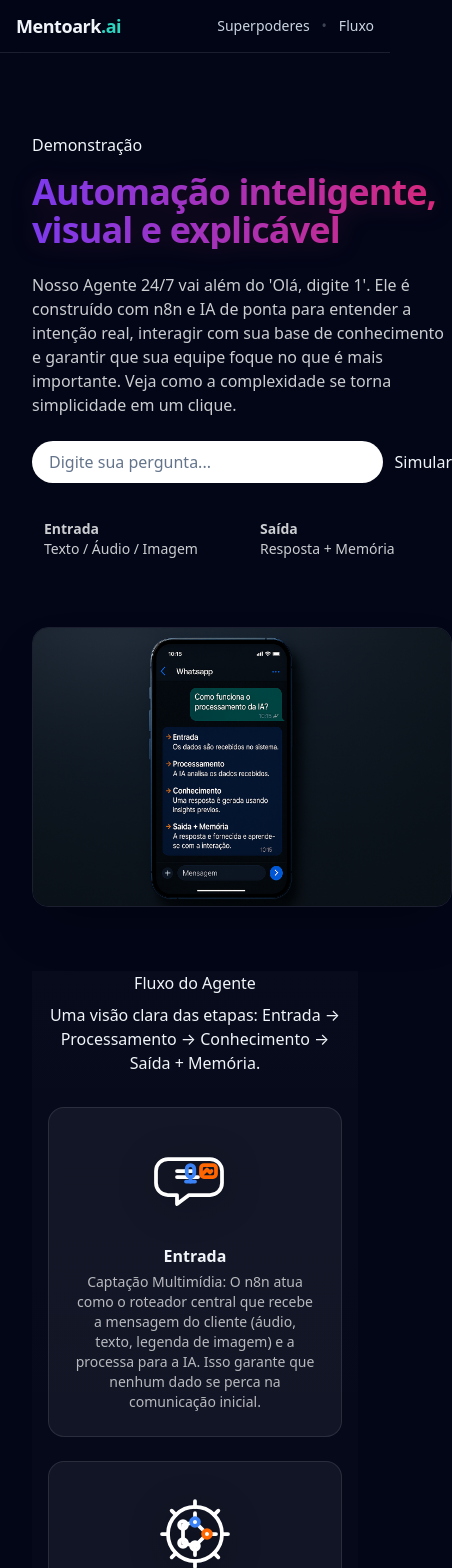
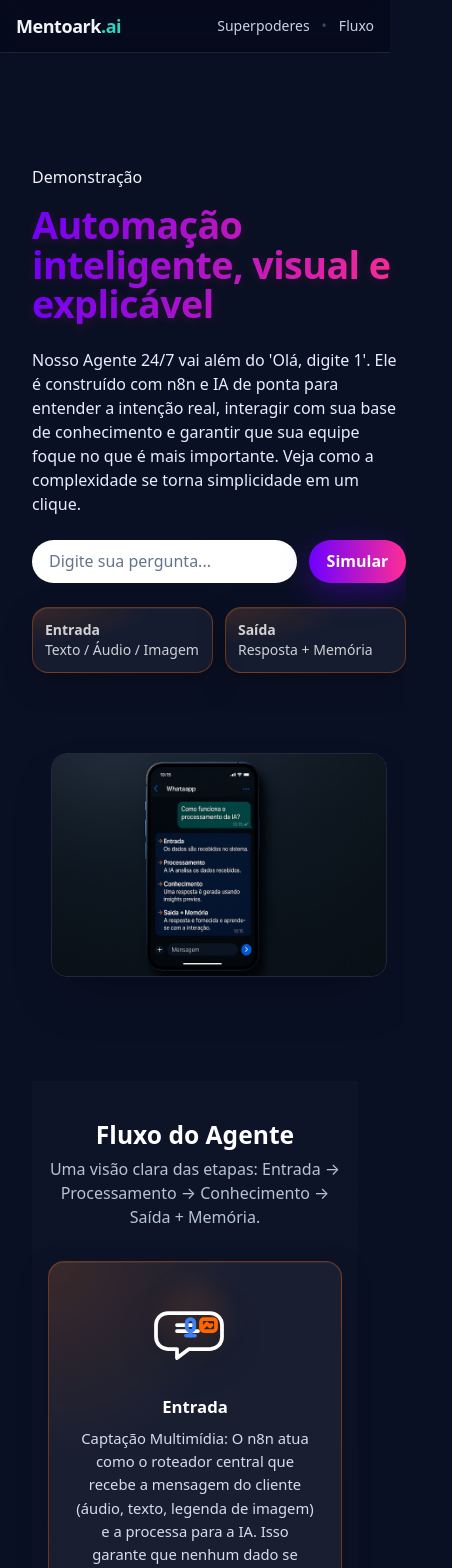
Before and after one commit to AngeloMarcos/Mentoark, a Next.js app in the folder frontend/: page / in a window 390 px wide. Shown: the top 1568 px of the page, 452 px wide, since content can reach past the window. Built offline with nearby package versions, Linux system fonts and the light colour scheme.

Commit message:
style(ui): fundo azul + glow; unifica bg; melhora contraste e responsivo

```diff
--- a/frontend/app/(site)/HeroSimulacao.tsx
+++ b/frontend/app/(site)/HeroSimulacao.tsx
@@ -1,4 +1,3 @@
-// frontend/app/(site)/_components/HeroSimulacao.tsx
 "use client";
 
 import Image from "next/image";
@@ -26,33 +25,22 @@
   };
 
   return (
-    <section className="section grid items-center gap-14 md:grid-cols-2">
-      {/* Coluna de texto */}
+    <section className="section hero grid items-center gap-14 md:grid-cols-2">
+      {/* Texto */}
       <div>
         <span className="badge">Demonstração</span>
 
-        {/* H1 com gradiente do botão, tracking e leading melhores */}
-        <h1
-          className="
-            mt-4 font-extrabold tracking-tight leading-[1.05]
-            text-4xl sm:text-5xl md:text-6xl lg:text-7xl
-            text-transparent bg-clip-text
-            bg-gradient-to-r from-[#7c3aed] to-[#db2777]
-            drop-shadow-[0_2px_12px_rgba(219,39,119,.18)]
-          "
-        >
+        <h1 className="h1 mt-4 text-gradient-primary">
           Automação inteligente, visual e explicável
         </h1>
 
-        {/* Parágrafo mais legível */}
-        <p className="mt-6 text-base md:text-lg text-white/80 max-w-[60ch]">
+        <p className="lead mt-6 max-w-[60ch]">
           Nosso Agente 24/7 vai além do &apos;Olá, digite 1&apos;. Ele é construído com n8n e IA de
           ponta para entender a intenção real, interagir com sua base de conhecimento e garantir
           que sua equipe foque no que é mais importante. Veja como a complexidade se torna
           simplicidade em um clique.
         </p>
 
-        {/* Campo + botão */}
         <div className="mt-6 flex max-w-md gap-3">
           <label htmlFor="simulacao-input" className="sr-only">Digite sua pergunta</label>
           <input
@@ -65,39 +53,30 @@
             onKeyDown={(e) => e.key === "Enter" && handleSimular()}
             autoComplete="off"
           />
-          <button
-            type="button"
-            className="btn btn--primary"
-            onClick={handleSimular}
-            aria-label="Executar simulação"
-          >
+          <button type="button" className="btn btn--primary" onClick={handleSimular}>
             Simular
           </button>
         </div>
 
-        {/* Etiquetas */}
         <div className="mt-6 grid grid-cols-2 gap-3 text-sm text-white/80">
-          <div className="card p-3">
+          <div className="card-accent-orange p-3">
             <div className="font-semibold">Entrada</div>
             <div>Texto / Áudio / Imagem</div>
           </div>
-          <div className="card p-3">
+          <div className="card-accent-orange p-3">
             <div className="font-semibold">Saída</div>
             <div>Resposta + Memória</div>
           </div>
         </div>
       </div>
 
-      {/* Coluna do mockup (dobrado) */}
+      {/* Mockup + balões */}
       <div className="relative">
         <motion.div
           initial={{ opacity: 0, y: 12 }}
           animate={{ opacity: 1, y: 0 }}
           transition={{ duration: 0.5 }}
-          className="
-            relative mx-auto
-            w-[420px] sm:w-[560px] lg:w-[680px]   /* era 280/340 → ~2x */
-          "
+          className="relative mx-auto hero-mockup"
         >
           <Image
             src="/hero/hero-mockup.png"
@@ -108,7 +87,6 @@
             priority
           />
 
-          {/* Balões */}
           <div className="pointer-events-none absolute inset-0 flex flex-col justify-end space-y-2 p-4">
             {messages.map((msg, i) => (
               <motion.div
--- a/frontend/app/(site)/_components/FlowStep.tsx
+++ b/frontend/app/(site)/_components/FlowStep.tsx
@@ -1,4 +1,3 @@
-// app/(site)/_components/FlowStep.tsx
 import Image from "next/image";
 
 type Props = { title: string; desc: string; icon: string };
@@ -7,17 +6,20 @@
   const isSvg = icon.toLowerCase().endsWith(".svg");
 
   return (
-    <div className="rounded-2xl border border-white/10 bg-white/5 p-6 text-center flex flex-col items-center">
-      {isSvg ? (
-        <img src={icon} alt={title} width={96} height={96} className="mb-4 mx-auto drop-shadow-[0_6px_18px_rgba(0,0,0,.35)]" />
-      ) : (
-        <div className="relative mb-4 h-24 w-24 mx-auto">
-          <Image src={icon} alt={title} fill sizes="96px" className="object-contain drop-shadow-[0_6px_18px_rgba(0,0,0,.35)]" />
-        </div>
-      )}
+    <div className="card-accent-orange rounded-2xl p-6 text-center flex flex-col items-center">
+      <div className="relative mb-3">
+        <span className="absolute inset-0 -z-10 mx-auto size-16 rounded-full bg-orange-500/10 blur-md" />
+        {isSvg ? (
+          <img src={icon} alt={title} width={96} height={96} className="drop-shadow-[0_6px_18px_rgba(0,0,0,.35)] mx-auto" />
+        ) : (
+          <div className="relative h-24 w-24 mx-auto">
+            <Image src={icon} alt={title} fill sizes="96px" className="object-contain drop-shadow-[0_6px_18px_rgba(0,0,0,.35)]" />
+          </div>
+        )}
+      </div>
 
-      <h3 className="font-semibold">{title}</h3>
-      <p className="mt-1 text-sm text-white/70 max-w-[30ch]">{desc}</p>
+      <h3 className="font-semibold text-white">{title}</h3>
+      <p className="mt-2 text-white/90 leading-relaxed max-w-[32ch] mx-auto">{desc}</p>
     </div>
   );
 }
--- /dev/null
+++ b/frontend/app/(site)/_styles/globals.css
@@ -0,0 +1,130 @@
+/* ===== Fundo com brilhos azuis (fixo, atrás de tudo) ===== */
+body::before{
+  content:"";
+  position: fixed;
+  inset: 0;
+  z-index: -1;
+  pointer-events: none;
+  background:
+    radial-gradient(60% 50% at 15% 10%, rgba(37,99,235,.12) 0%, transparent 60%),
+    radial-gradient(50% 45% at 85% 20%, rgba(34,211,238,.08) 0%, transparent 60%);
+}
+
+/* ========== BASE/TOKENS ========== */
+:root {
+  /* Base (AZUL) */
+  --bg: #0a1024;      /* fundo da página */
+  --panel: #0d1a3a;   /* painéis/cards se usar */
+
+  /* Texto com contraste */
+  --text-strong: #ffffff;      /* títulos */
+  --text: #e8eefc;             /* corpo */
+  --text-soft: #b6c3d8;        /* descrições */
+  --text-muted: #8fa0b8;       /* legendas/help */
+
+  /* Marcas */
+  --brand-1: #6c00ff;
+  --brand-2: #ff2d95;
+  --brand-3: #00e1ff;
+  --brand-orange: #ff6600;
+
+  /* Gradientes */
+  --hero-gradient: radial-gradient(60% 60% at 80% 20%,
+    rgba(108,0,255,.35) 0%,
+    rgba(255,45,149,.25) 45%,
+    rgba(0,225,255,.18) 80%,
+    transparent 100%);
+  --grad-primary: linear-gradient(90deg, var(--brand-1) 0%, var(--brand-2) 100%);
+  --grad-orange-soft: radial-gradient(120% 100% at 0% 0%, rgba(255,102,0,.14) 0%, transparent 55%);
+
+  /* Raios / sombras */
+  --radius-xl: 24px;
+  --radius-lg: 16px;
+  --radius-md: 12px;
+
+  /* Espaços */
+  --space-1: .25rem;
+  --space-2: .5rem;
+  --space-3: .75rem;
+  --space-4: 1rem;
+  --space-6: 1.5rem;
+  --space-8: 2rem;
+  --space-12: 3rem;
+  --space-16: 4rem;
+  --space-24: 6rem;
+
+  /* Larguras e tipografia responsiva */
+  --max-w: 1200px;
+  --fs-h1: clamp(2.25rem, 1.5rem + 3.5vw, 4.25rem);
+  --fs-h2: clamp(1.5rem, 1.1rem + 1.8vw, 2.25rem);
+  --fs-body: clamp(.98rem, .95rem + .25vw, 1.125rem);
+}
+
+html, body { background: var(--bg) !important; color: var(--text); }
+
+/* ========== TIPOGRAFIA ========== */
+.h1 { font-size: var(--fs-h1); line-height: 1.05; font-weight: 800; color: var(--text-strong); letter-spacing: -0.01em; }
+.h2 { font-size: var(--fs-h2); line-height: 1.12; font-weight: 800; color: var(--text-strong); }
+.lead { font-size: var(--fs-body); color: var(--text); }
+.p { color: var(--text-soft); }
+
+/* H1 com o mesmo gradiente do botão */
+.text-gradient-primary{
+  background-image: var(--grad-primary);
+  -webkit-background-clip: text;
+  background-clip: text;
+  color: transparent;
+  text-shadow: 0 2px 12px rgba(219,39,119,.16);
+}
+
+/* ========== BOTÃO ========== */
+.btn--primary{
+  background-image: var(--grad-primary);
+  color: #fff;
+  border-radius: 999px;
+  padding: .6rem 1.1rem;
+  font-weight: 700;
+  box-shadow: 0 10px 30px rgba(111, 0, 255, .35);
+  transition: transform .15s ease, box-shadow .2s ease, filter .2s ease;
+}
+.btn--primary:hover{ transform: translateY(-1px); filter: brightness(1.06); }
+.btn--primary:active{ transform: translateY(0); }
+
+/* ========== CARDS COM ACENTO LARANJA (mantidos) ========== */
+.card-accent-orange{
+  background: rgba(255,255,255,.05);
+  background-image: var(--grad-orange-soft);
+  border: 1px solid rgba(255,255,255,.08);
+  border-color: color-mix(in oklab, var(--brand-orange) 36%, transparent);
+  border-radius: var(--radius-lg);
+  box-shadow:
+    inset 0 1px 0 rgba(255,255,255,.06),
+    0 10px 30px rgba(0,0,0,.25);
+  transition: border-color .2s ease, box-shadow .2s ease, transform .2s ease;
+}
+.card-accent-orange:hover{
+  border-color: color-mix(in oklab, var(--brand-orange) 56%, transparent);
+  box-shadow:
+    0 0 0 1px color-mix(in oklab, var(--brand-orange) 20%, transparent),
+    0 16px 44px rgba(0,0,0,.35);
+  transform: translateY(-1px);
+}
+.card-accent-orange h3{ color: var(--text-strong); }
+.card-accent-orange p{ color: var(--text); opacity: .92; }
+.card-accent-orange .muted{ color: var(--text-muted); }
+
+/* ========== LAYOUT/SEÇÕES ========== */
+.section{ padding-block: clamp(2.5rem, 6vw, 5rem); }
+
+/* Tamanho responsivo do mockup do HERO */
+.hero-mockup{ width: clamp(320px, 70vw, 680px); }
+@media (max-width: 768px){
+  .section.hero{ padding-top: 2rem; }
+  .hero-mockup{ margin-top: var(--space-6); width: clamp(280px, 86vw, 520px); }
+  .h1{ letter-spacing: -0.015em; }
+  .lead{ font-size: 1rem; }
+}
+
+/* Tipografia dos cards em mobile */
+.card-accent-orange h3{ font-size: clamp(1rem, .9rem + .6vw, 1.125rem); }
+.card-accent-orange p{ font-size: clamp(.9rem, .85rem + .3vw, 1rem); line-height: 1.58; }
--- a/frontend/app/(site)/_styles/tokens.css
+++ b/frontend/app/(site)/_styles/tokens.css
@@ -1,26 +1,36 @@
 :root {
-  /* Cores base (ajuste depois para casar com o PSD) */
+  /* Base */
   --bg: #0b0d13;
   --panel: #111525;
-  --text: #eaf2ff;
-  --muted: #a7b6c9;
+
+  /* Texto com contraste */
+  --text-strong: #ffffff;           /* títulos */
+  --text: #e8eefc;                  /* corpo principal */
+  --text-soft: #b6c3d8;             /* descrições */
+  --text-muted: #8fa0b8;            /* legendas/help */
+
+  /* Marcas */
   --brand-1: #6c00ff;
   --brand-2: #ff2d95;
   --brand-3: #00e1ff;
+  --brand-orange: #ff6600;
 
-  /* Gradiente do hero (provisório) */
+  /* Gradientes */
   --hero-gradient: radial-gradient(60% 60% at 80% 20%,
     rgba(108,0,255,.35) 0%,
     rgba(255,45,149,.25) 45%,
     rgba(0,225,255,.18) 80%,
     transparent 100%);
 
-  /* Raios / sombras / radius */
+  --grad-primary: linear-gradient(90deg, var(--brand-1) 0%, var(--brand-2) 100%);
+  --grad-orange-soft: radial-gradient(120% 100% at 0% 0%, rgba(255,102,0,.14) 0%, transparent 55%);
+
+  /* Raios / sombras */
   --radius-xl: 24px;
   --radius-lg: 16px;
   --radius-md: 12px;
 
-  /* Espaçamentos */
+  /* Espaços */
   --space-1: .25rem;
   --space-2: .5rem;
   --space-3: .75rem;
@@ -31,6 +41,14 @@
   --space-16: 4rem;
   --space-24: 6rem;
 
-  /* Max widths */
+  /* Largura máx */
   --max-w: 1200px;
+
+  /* Tipografia responsiva */
+  --fs-h1: clamp(2.25rem, 1.5rem + 3.5vw, 4.25rem);
+  --fs-h2: clamp(1.5rem, 1.1rem + 1.8vw, 2.25rem);
+  --fs-body: clamp(.98rem, .95rem + .25vw, 1.125rem);
 }
+
+/* Tema escuro default */
+html, body { background: var(--bg); color: var(--text); }
--- a/frontend/app/(site)/layout.tsx
+++ b/frontend/app/(site)/layout.tsx
@@ -2,6 +2,7 @@
 import "./globals.css";
 import type { Metadata } from "next";
 
+import "./_styles/globals.css";
 
 export const metadata: Metadata = {
   title: "Mentoark — Automação inteligente",
--- a/frontend/app/layout.tsx
+++ b/frontend/app/layout.tsx
@@ -9,7 +9,9 @@
 export default function RootLayout({ children }: { children: React.ReactNode }) {
   return (
     <html lang="pt-br">
-      <body className="bg-slate-950 text-slate-100">{children}</body>
-    </html>
+     <body className="text-slate-100 antialiased">
+  {children}
+</body>
+      </html>
   );
 }
```
Also changed, not shown: frontend/app/(site)/_components/FlowDemo.tsx (+1 -7 lines), frontend/app/(site)/_components/Superpowers.tsx (+14 -13 lines).
